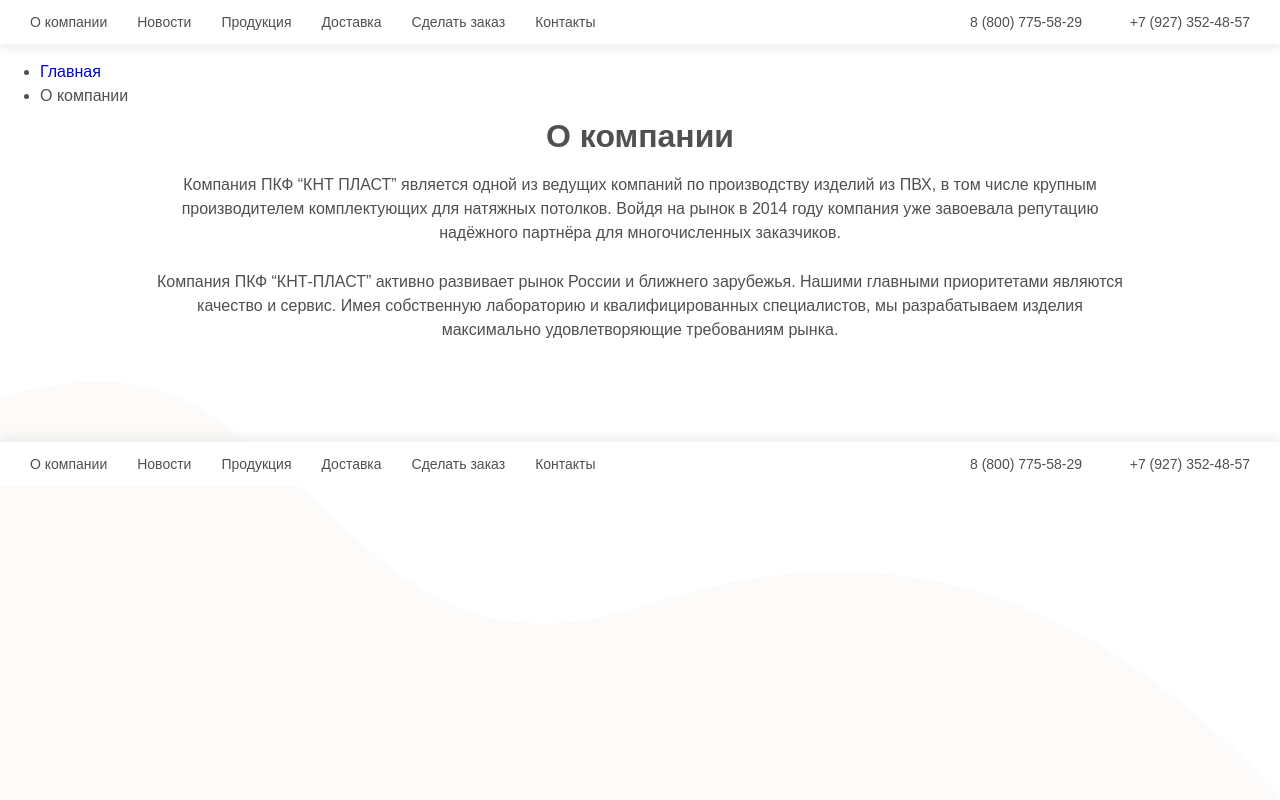
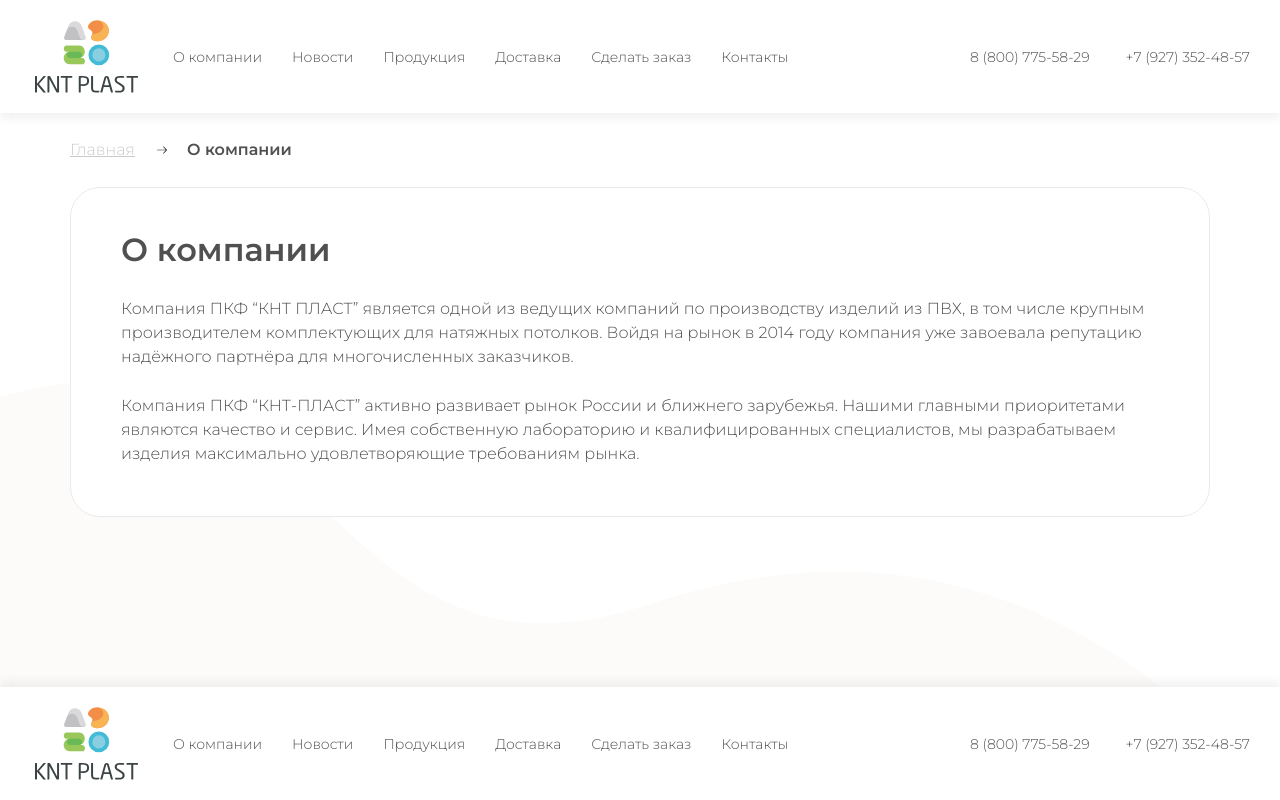
Before and after one commit to antonvikhlyaev/kntplast, a website: page source/about.html in a window 1280 px wide. Drawn offline with nearby package versions, Linux system fonts and the light colour scheme; files that its build step writes are made by us from their sources.

Commit message:
Добавляет стилизацию страницы "О компании"

```diff
--- a/source/about.html
+++ b/source/about.html
@@ -1,21 +1,27 @@
 <!DOCTYPE html>
 <html lang="ru">
   <head>
-    <meta charset="utf-8" />
+    <meta charset="utf-8">
     <title>KNTPlast</title>
     <meta name="viewport" content="width=device-width,initial-scale=1">
+    <link href="https://fonts.googleapis.com/css?family=Montserrat:300,600&display=swap&subset=cyrillic-ext" rel="stylesheet">
     <link rel="stylesheet" href="css/normalize.css">
     <link rel="stylesheet" href="css/style.min.css">
   </head>
-  <body>
+  <body class="inner-page">
     <header class="page-header">
-      <div class="page-header__container container">
+      <div class="page-header__wrapper">
         <a class="page-header__logo" href="index.html">
-          <img class="page-header__logo-file" src="img/page-header__logo.svg" alt="Логотип компании KNTPlast">
+          <img class="page-header__logo-file" width="103" height="73" src="img/logo.svg" alt="Логотип компании KNTPlast">
         </a>
-        <nav class="main-nav main-nav--closed main-nav--nojs">
-          <button class="main-nav__toggle" type="button"><span class="visually-hidden">Открыть меню</span></button>
+        <nav class="main-nav main-nav--closed">
+          <button class="main-nav__toggle" type="button">
+            <span class="visually-hidden">Открыть меню</span>
+          </button>
           <div class="main-nav__wrapper">
+            <a class="main-nav__logo" href="index.html">
+              <img class="main-nav__logo-file" width="103" height="73" src="img/logo.svg" alt="Логотип компании KNTPlast">
+            </a>
             <ul class="main-nav__list">
               <li class="main-nav__item">
                 <a>О компании</a>
@@ -43,6 +49,9 @@
               <li class="phone__item">
                 <a href="tel:+79273524857">+7 (927) 352-48-57</a>
               </li>
+              <li class="phone__item phone__item--email">
+                <a href="mailto:kntplast@gmail.com">kntplast@gmail.com</a>
+              </li>
             </ul>
           </div>
           <!-- Переключатель языка сайта -->
@@ -50,7 +59,6 @@
       </div>
     </header>
     <main class="page-content">
-      <div class="page-content__container container">
       <div class="breadcrumbs">
         <ul class="breadcrumbs__list">
           <li class="breadcrumbs__item">
@@ -61,7 +69,7 @@
           </li>
         </ul>
       </div>
-        <section class="about">
+      <section class="about about--inner">
         <div class="about__wrapper">
           <h1 class="about__title">О компании</h1>
           <p class="about__text">
@@ -72,19 +80,20 @@
           </p>
         </div>
       </section>
-      </div>
     </main>
     <footer class="page-footer">
-      <div class="page-footer__container container">
-        <a class="page-footer__logo" href="index.html">
-          <img class="page-footer__logo-file" src="img/page-footer__logo.svg" alt="Логотип компании KNTPlast">
+      <div class="page-footer__wrapper">
+        <a class="page-footer__logo">
+          <img class="page-footer__logo-file" width="103" height="73" src="img/logo.svg" alt="Логотип компании KNTPlast">
         </a>
-        <nav class="main-nav main-nav--closed main-nav--nojs">
-          <button class="main-nav__toggle" type="button"><span class="visually-hidden">Открыть меню</span></button>
+        <nav class="main-nav">
           <div class="main-nav__wrapper">
+            <a class="main-nav__logo">
+              <img class="main-nav__logo-file" width="103" height="73" src="img/logo.svg" alt="Логотип компании KNTPlast">
+            </a>
             <ul class="main-nav__list">
               <li class="main-nav__item">
-                <a>О компании</a>
+                <a href="about.html">О компании</a>
               </li>
               <li class="main-nav__item">
                 <a href="news.html">Новости</a>
@@ -109,11 +118,15 @@
               <li class="phone__item">
                 <a href="tel:+79273524857">+7 (927) 352-48-57</a>
               </li>
+              <li class="phone__item phone__item--email">
+                <a href="mailto:kntplast@gmail.com">kntplast@gmail.com</a>
+              </li>
             </ul>
           </div>
           <!-- Переключатель языка сайта -->
         </nav>
       </div>
     </footer>
+    <script src="js/main.js"></script>
   </body>
 </html>
--- a/source/sass/blocks/about.scss
+++ b/source/sass/blocks/about.scss
@@ -1,9 +1,6 @@
 .about {
+  margin: 0;
   margin-bottom: 100px;
-}
-
-.about__wrapper {
-  margin: 0;
   padding: 0 15px;
 }
 
@@ -21,6 +18,10 @@
   padding: 0;
 
   text-align: center;
+
+  &:last-child {
+    margin-bottom: 0;
+  }
 }
 
 .about__list {
@@ -101,7 +102,7 @@
 }
 
 @media (min-width: $tablet-width) {
-  .about__wrapper {
+  .about {
     padding: 0 30px;
   }
 
@@ -136,3 +137,35 @@
     }
   }
 }
+
+.about--inner {
+  margin-bottom: 50px;
+  padding: 0 15px;
+
+  & .about__title {
+    margin-bottom: 35px;
+    text-align: left;
+  }
+
+  & .about__text {
+    text-align: left;
+  }
+
+  @media (min-width: $tablet-width) {
+    padding: 0 30px;
+
+
+    .about__wrapper {
+      padding: 50px;
+
+      background-color: #ffffff;
+
+      border-radius: 30px;
+      border: 1px solid #e8eaed;
+    }
+
+    .about__text {
+      padding: 0;
+    }
+  }
+}
--- /dev/null
+++ b/source/sass/blocks/breadcrumbs.scss
@@ -0,0 +1,70 @@
+.breadcrumbs {
+  margin: 0;
+  margin-top: 25px;
+  padding: 0 15px;
+}
+
+.breadcrumbs__list {
+  display: flex;
+  flex-direction: row;
+
+  margin: 0;
+  margin-bottom: 25px;
+  padding: 0;
+
+  list-style: none;
+}
+
+.breadcrumbs__item {
+  position: relative;
+
+  margin-right: 20px;
+  padding-right: 32px;
+
+  &:last-child {
+    margin-right: 0px;
+  }
+
+  &::after {
+    content: "";
+
+    position: absolute;
+    top: calc(50% - 5px);
+    right: 0;
+    width: 10px;
+    height: 10px;
+
+    background-image: url(../img/icon__arrow.svg);
+    background-repeat: no-repeat;
+    background-position: center;
+  }
+
+  &:last-child::after {
+    display: none;
+  }
+
+  & a[href] {
+    text-decoration: underline;
+    color: $lightgray_color;
+  }
+
+  &--current a {
+    font-weight: 600;
+    color: $darkgray_color;
+  }
+}
+
+@media (min-width: $tablet-width) {
+  .breadcrumbs {
+    padding: 0 30px;
+  }
+}
+
+@media (min-width: $desktop-width) {
+  .breadcrumbs {
+    margin: 25px auto 0;
+    padding: 0 15px;
+
+    width: 1140px;
+  }
+}
--- /dev/null
+++ b/source/sass/blocks/page-content.scss
@@ -0,0 +1,3 @@
+.page-content {
+  flex: 1 0 auto;
+}
--- a/source/sass/blocks/page-footer.scss
+++ b/source/sass/blocks/page-footer.scss
@@ -1,4 +1,6 @@
 .page-footer {
+  flex: 0 0 auto;
+
   font-size: 16px;
 
   background-color: #ffffff;
--- a/source/sass/scaffolding.scss
+++ b/source/sass/scaffolding.scss
@@ -1,4 +1,13 @@
+html {
+  height: 100%;
+}
+
 body {
+  display: flex;
+  flex-direction: column;
+
+  height: 100%;
+
   min-width: 320px;
 
   margin: 0;
--- a/source/sass/style.scss
+++ b/source/sass/style.scss
@@ -13,3 +13,5 @@
 @import "blocks/certificates.scss";
 @import "blocks/news.scss";
 @import "blocks/page-footer.scss";
+@import "blocks/page-content.scss";
+@import "blocks/breadcrumbs.scss";
```
Also changed, not shown: source/img/icon__arrow.svg (added). Lines whose indentation alone changed are shown as unchanged.
